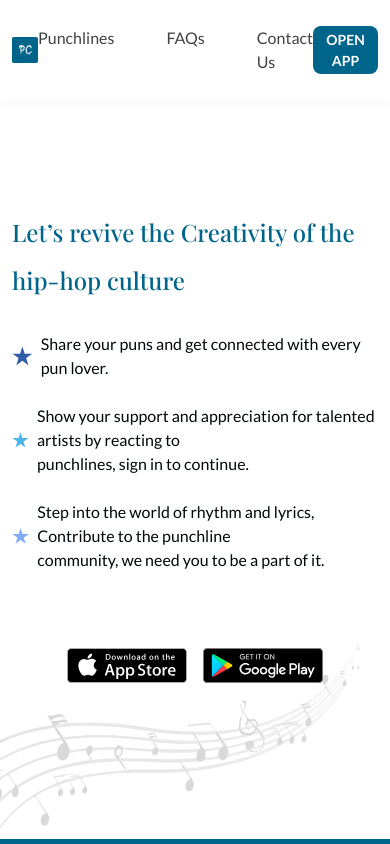
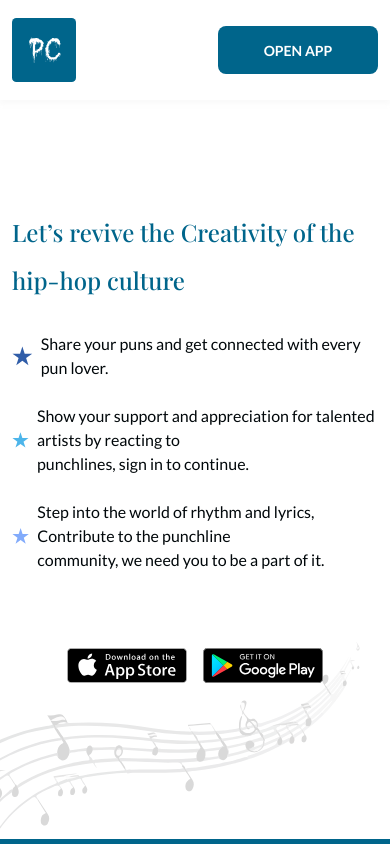
Before and after one commit to samfrexz619/punhub-central, a Next.js app: page / in a window 390 px wide. Shown: the top 844 px of the page. Built offline with nearby package versions, Linux system fonts and the light colour scheme.

Commit message:
update responsiveness

```diff
--- a/app/components/NavBar.tsx
+++ b/app/components/NavBar.tsx
@@ -15,7 +15,7 @@ const NavBar = () => {
             priority
          />
         </Link>
-        <ul className="text-pryBlack flex gap-x-13">
+        <ul className="text-pryBlack hidden lg:flex gap-x-13">
           <li>
             <Link href={'#'} className="text-base font-medium">Punchlines</Link>
           </li>
```
